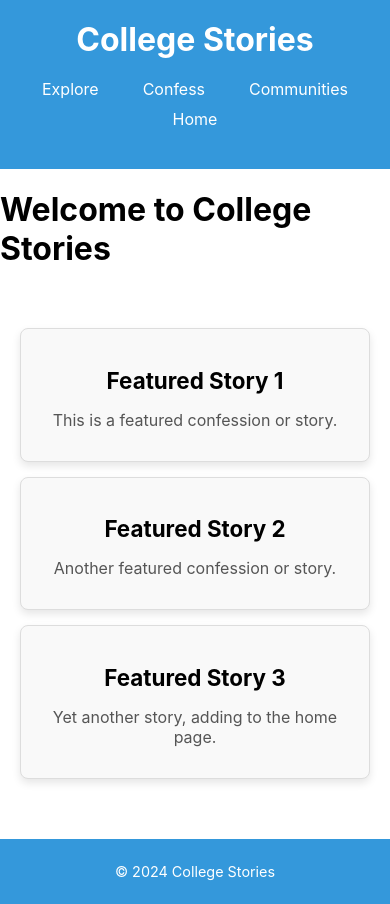
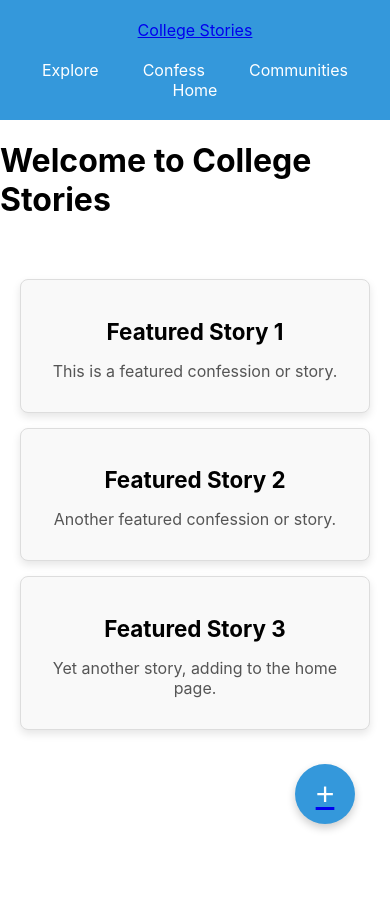
Before and after one commit to JeevanMaragani/college-stories, a React (Create React App) app in the folder client/: page / in a window 390 px wide. After the commit the page ends 844 px from the top, so only its background shows below. Built offline with nearby package versions, Linux system fonts and the light colour scheme.

Commit message:
Removed footer

```diff
--- a/client/src/App.css
+++ b/client/src/App.css
@@ -20,8 +20,8 @@ nav ul {
   padding: 0;
   margin: 20px 0 0 0;
   display: flex;
-  justify-content: center; /* Center-align the links */
-  flex-wrap: wrap; /* Ensure wrapping on smaller screens */
+  justify-content: center;
+  flex-wrap: wrap;
   align-items: center;
 }
 
@@ -42,36 +42,42 @@ nav ul li a:hover {
   background-color: #2980b9;
 }
 
-/* Mobile-Only Adjustments */
-@media (max-width: 768px) {
-  nav ul {
-    justify-content: space-around; /* Ensure full spacing on mobile */
-  }
+/* Floating Action Button */
+.fab {
+  position: fixed;
+  bottom: 20px;
+  right: 20px;
+  z-index: 100;
+}
 
-  nav ul li a {
-    font-size: 1.1rem; /* Slightly smaller font size on mobile */
-    padding: 8px 10px;
-  }
+.fab-button {
+  background-color: #3498db;
+  color: white;
+  border: none;
+  border-radius: 50%;
+  width: 60px;
+  height: 60px;
+  font-size: 2rem;
+  display: flex;
+  justify-content: center;
+  align-items: center;
+  box-shadow: 0 4px 8px rgba(0, 0, 0, 0.2);
+  transition: background-color 0.3s ease, transform 0.3s ease;
+}
 
-  /* Fixing the home button visibility */
-  header h1 {
-    font-size: 2rem; /* Slightly smaller header title for better fit */
-  }
+.fab-button:hover {
+  background-color: #2980b9;
+  transform: scale(1.1);
+}
 
-  nav ul {
-    padding: 0;
-    margin: 15px 0;
-  }
-
-  nav ul li {
-    margin: 5px;
-  }
+.fab-button:focus {
+  outline: none;
 }
 
 /* Story Card Layout */
 .home-featured-stories {
   display: grid;
-  grid-template-columns: repeat(2, 1fr); /* Two-column grid on mobile */
+  grid-template-columns: repeat(2, 1fr);
   gap: 15px;
   margin: 40px auto;
   padding: 20px;
@@ -102,151 +108,42 @@ nav ul li a:hover {
   color: #555;
 }
 
-/* Responsive Adjustments for Story Cards */
-@media (max-width: 480px) {
+/* Responsive Adjustments */
+@media (min-width: 769px) {
+  .home-featured-stories {
+    grid-template-columns: repeat(3, 1fr);
+  }
+}
+
+@media (max-width: 768px) {
   header h1 {
-    font-size: 2rem; /* Smaller header title */
+    font-size: 2.5rem;
+  }
+
+  nav ul {
+    justify-content: space-around;
   }
 
   nav ul li a {
-    font-size: 1rem; /* Smaller links */
+    font-size: 1.1rem;
+    padding: 8px 10px;
   }
 
   .home-featured-stories {
-    grid-template-columns: 1fr; /* Single-column layout on very small screens */
-  }
-
-  footer {
-    padding: 10px;
-    font-size: 0.8rem; /* Smaller footer on mobile */
+    grid-template-columns: 1fr 1fr;
   }
 }
 
-/* Footer */
-footer {
-  text-align: center;
-  padding: 10px;
-  background-color: #3498db;
-  color: white;
-  font-size: 0.9rem;
-}
-/* App.css */
-
-/* Header Styles */
-header {
-  text-align: center;
-  padding: 20px;
-  background-color: #3498db;
-  color: white;
-}
-
-header h1 {
-  font-size: 3rem;
-  font-weight: bold;
-  margin: 0;
-}
-
-/* Navigation Links - Horizontal on all screens */
-nav ul {
-  list-style: none;
-  padding: 0;
-  margin: 20px 0 0 0;
-  display: flex;
-  justify-content: center; /* Center-align the links */
-  flex-wrap: wrap; /* Ensure wrapping on smaller screens */
-  align-items: center;
-}
-
-nav ul li {
-  margin: 0 10px;
-}
-
-nav ul li a {
-  color: white;
-  text-decoration: none;
-  font-size: 1.2rem;
-  padding: 10px 15px;
-  border-radius: 5px;
-  transition: background-color 0.3s ease;
-}
-
-nav ul li a:hover {
-  background-color: #2980b9;
-}
-
-/* Mobile-Only Adjustments */
-@media (max-width: 768px) {
-  nav ul {
-    justify-content: space-around; /* Ensure full spacing on mobile */
+@media (max-width: 480px) {
+  header h1 {
+    font-size: 2rem;
   }
 
   nav ul li a {
-    font-size: 1.1rem; /* Slightly smaller font size on mobile */
-    padding: 8px 10px;
-  }
-
-  /* Fixing the home button visibility */
-  header h1 {
-    font-size: 2rem; /* Slightly smaller header title for better fit */
-  }
-
-  nav ul {
-    padding: 0;
-    margin: 15px 0;
-  }
-
-  nav ul li {
-    margin: 5px;
-  }
-}
-
-/* Story Card Layout */
-.home-featured-stories {
-  display: grid;
-  grid-template-columns: repeat(2, 1fr); /* Two-column grid on mobile */
-  gap: 15px;
-  margin: 40px auto;
-  padding: 20px;
-  max-width: 1200px;
-}
-
-.featured-story {
-  background-color: #f9f9f9;
-  padding: 15px;
-  border: 1px solid #ddd;
-  border-radius: 8px;
-  text-align: center;
-  box-shadow: 0 4px 8px rgba(0, 0, 0, 0.1);
-  transition: transform 0.3s ease;
-}
-
-.featured-story:hover {
-  transform: translateY(-5px);
-}
-
-.featured-story h3 {
-  font-size: 1.4rem;
-  margin-bottom: 15px;
-}
-
-.featured-story p {
-  font-size: 1rem;
-  color: #555;
-}
-
-/* Responsive Adjustments for Story Cards */
-@media (max-width: 480px) {
-  header h1 {
-    font-size: 2rem; /* Smaller header title */
-  }
-
-  nav ul li a {
-    font-size: 1rem; /* Smaller links */
+    font-size: 1rem;
   }
 
   .home-featured-stories {
-    grid-template-columns: 1fr; /* Single-column layout on very small screens */
+    grid-template-columns: 1fr;
   }
-
-
 }
--- a/client/src/App.js
+++ b/client/src/App.js
@@ -7,32 +7,32 @@ import Communities from './pages/Communities';
 import './App.css'; // Import the updated CSS file for styling
 
 function App() {
-  // Start with an empty posts array instead of hardcoded confessions
   const [posts, setPosts] = useState([]);
 
-  // Correctly add new posts with 'likes' and 'date' properties
   const addPost = (newPost) => {
     console.log('New confession added:', newPost);
     const postWithMetadata = {
       ...newPost,
-      likes: 0, // Initialize likes to 0
-      date: Date.now() // Store the current timestamp
+      likes: 0,
+      date: Date.now(),
     };
-    setPosts((prevPosts) => [...prevPosts, postWithMetadata]); // Add new posts to the END of the list
+    setPosts((prevPosts) => [...prevPosts, postWithMetadata]);
   };
 
   return (
     <Router>
       <div>
-        {/* Header with large title and navigation links */}
+        {/* Fixed Header */}
         <header>
-          <h1>College Stories</h1> {/* Large, bold title */}
+          <div className="logo">
+            <Link to="/">College Stories</Link>
+          </div>
           <nav>
             <ul>
               <li><Link to="/explore">Explore</Link></li>
               <li><Link to="/confess">Confess</Link></li>
               <li><Link to="/communities">Communities</Link></li>
-              <li><Link to="/">Home</Link></li> {/* Home link placed last */}
+              <li><Link to="/">Home</Link></li>
             </ul>
           </nav>
         </header>
@@ -47,10 +47,12 @@ function App() {
           </Routes>
         </div>
 
-        {/* Optional Footer */}
-        <footer>
-          <p>&copy; {new Date().getFullYear()} College Stories</p>
-        </footer>
+        {/* Floating Action Button for Confession */}
+        <div className="fab">
+          <Link to="/confess">
+            <button className="fab-button">+</button>
+          </Link>
+        </div>
       </div>
     </Router>
   );
```
